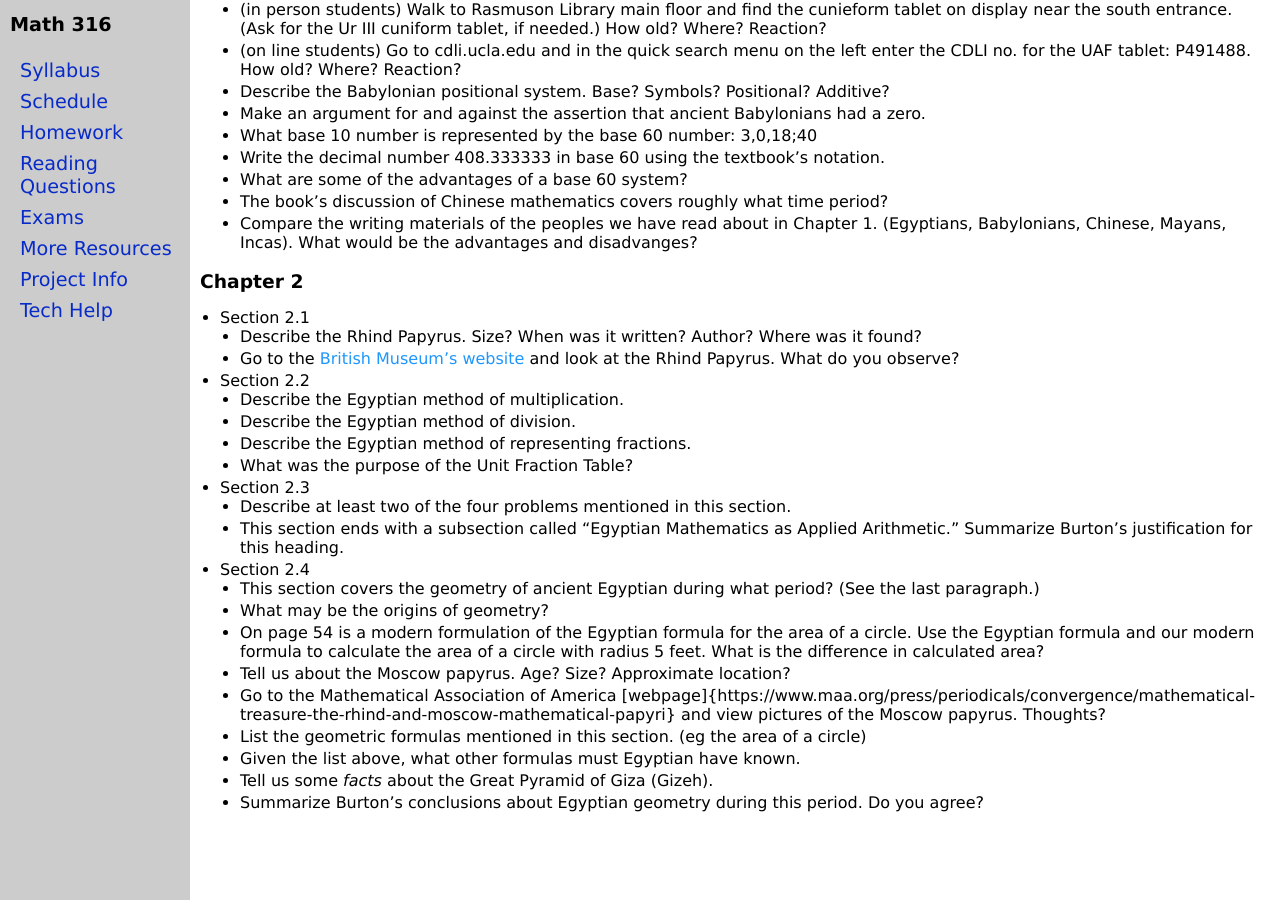
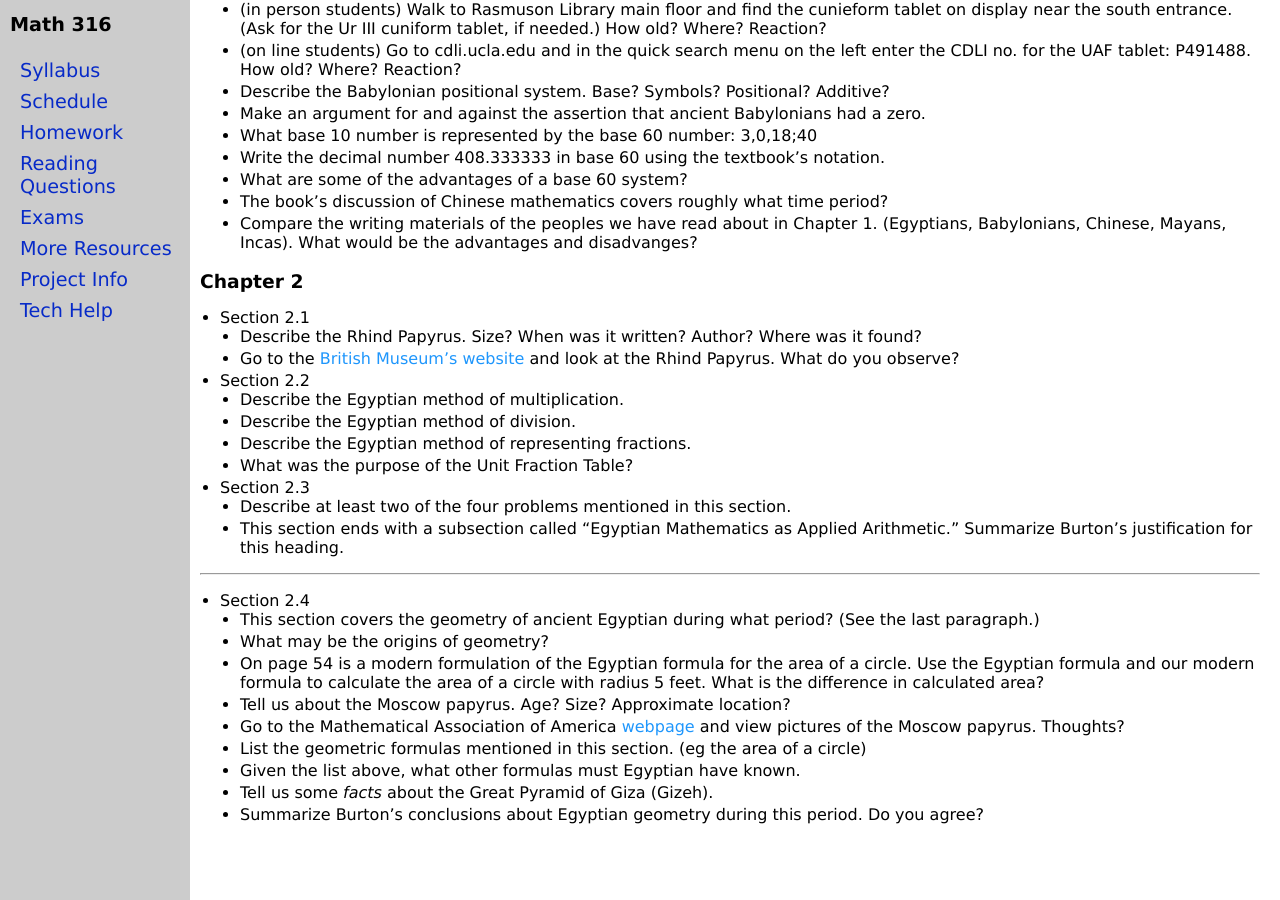
Before and after one commit to jrfaudree/HOM, a Jekyll site: the page built from rq.md, in a window 1280 px wide and 900 px high, scrolled down 577 px. Built offline with Jekyll 4.4.1, drawn with Linux system fonts in a browser that asks for light colours.

Commit message:
Update rq.md

```diff
--- a/rq.md
+++ b/rq.md
@@ -52,12 +52,14 @@ title: Reading Questions
   - Describe at least two of the four problems mentioned in this section.
   - This section ends with a subsection called "Egyptian Mathematics as Applied Arithmetic." Summarize Burton's justification for this heading.
 
+_______________________
+
 - Section 2.4
   - This section covers the geometry of ancient Egyptian during what period? (See the last paragraph.)
   - What may be the origins of geometry?
   - On page 54 is a modern formulation of the Egyptian formula for the area of a circle. Use the Egyptian formula and our modern formula to calculate the area of a circle with radius 5 feet. What is the difference in calculated area?
   - Tell us about the Moscow papyrus. Age? Size? Approximate location?
-  - Go to the Mathematical Association of America [webpage]{https://www.maa.org/press/periodicals/convergence/mathematical-treasure-the-rhind-and-moscow-mathematical-papyri} and view pictures of the Moscow papyrus. Thoughts?
+  - Go to the Mathematical Association of America [webpage](https://www.maa.org/press/periodicals/convergence/mathematical-treasure-the-rhind-and-moscow-mathematical-papyri) and view pictures of the Moscow papyrus. Thoughts?
   - List the geometric formulas mentioned in this section. (eg the area of a circle)
   - Given the list above, what other formulas must Egyptian have known.
   - Tell us some *facts* about the Great Pyramid of Giza (Gizeh).
```
